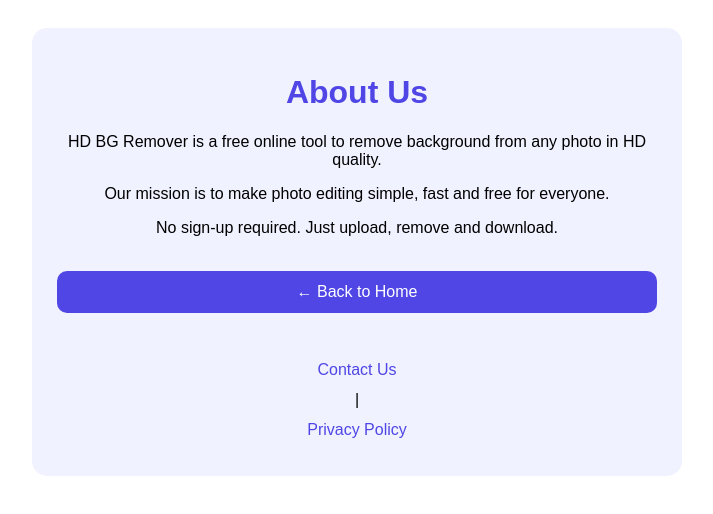
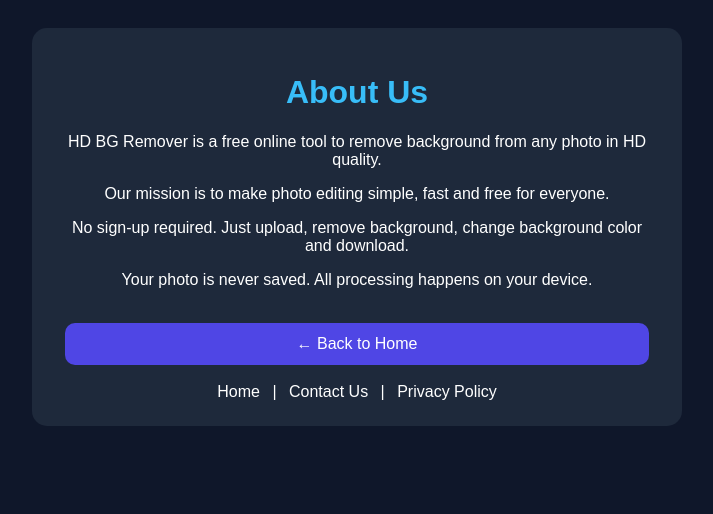
Before and after one commit to usman-hd/hd-bg-remover, a plain HTML site: page about.html in a window 1280 px wide. Shown: the whole page, without its empty margins (283-996 px from the left). Drawn offline with Linux system fonts and the light colour scheme.

Commit message:
Revamp About Us page with new layout and features
Updated the About Us page with new styling and content.

```diff
--- a/about.html
+++ b/about.html
@@ -1,11 +1,12 @@
 <!DOCTYPE html>
-<html><head><title>About Us - HD BG Remover</title>
-<style>body{font-family:Arial;text-align:center;padding:20px}div{max-width:600px;margin:auto;background:#f0f2ff;padding:25px;border-radius:15px}a{background:#4f46e5;color:white;padding:12px 20px;text-decoration:none;border-radius:10px;display:block}</style>
+<html lang="en"><head><meta charset="UTF-8"><meta name="viewport" content="width=device-width, initial-scale=1.0"><title>About Us - HD BG Remover</title>
+<style>body{font-family:Arial;text-align:center;padding:20px;background:#0f172a;color:white}div{max-width:600px;margin:auto;background:#1e293b;padding:25px;border-radius:15px}a{color:white;text-decoration:none;margin:0 8px}</style>
 </head><body><div>
-<h1 style="color:#4f46e5">About Us</h1>
+<h1 style="color:#38bdf8">About Us</h1>
 <p>HD BG Remover is a free online tool to remove background from any photo in HD quality.</p>
 <p>Our mission is to make photo editing simple, fast and free for everyone.</p>
-<p>No sign-up required. Just upload, remove and download.</p><br>
-<a href="index.html">← Back to Home</a><br><br>
-<a href="contact.html" style="background:none;color:#4f46e5">Contact Us</a> | <a href="privacy.html" style="background:none;color:#4f46e5">Privacy Policy</a>
+<p>No sign-up required. Just upload, remove background, change background color and download.</p>
+<p>Your photo is never saved. All processing happens on your device.</p><br>
+<a href="index.html" style="background:#4f46e5;padding:12px 20px;border-radius:10px;display:block">← Back to Home</a><br>
+<a href="index.html">Home</a> | <a href="contact.html">Contact Us</a> | <a href="privacy.html">Privacy Policy</a>
 </div></body></html>
```
